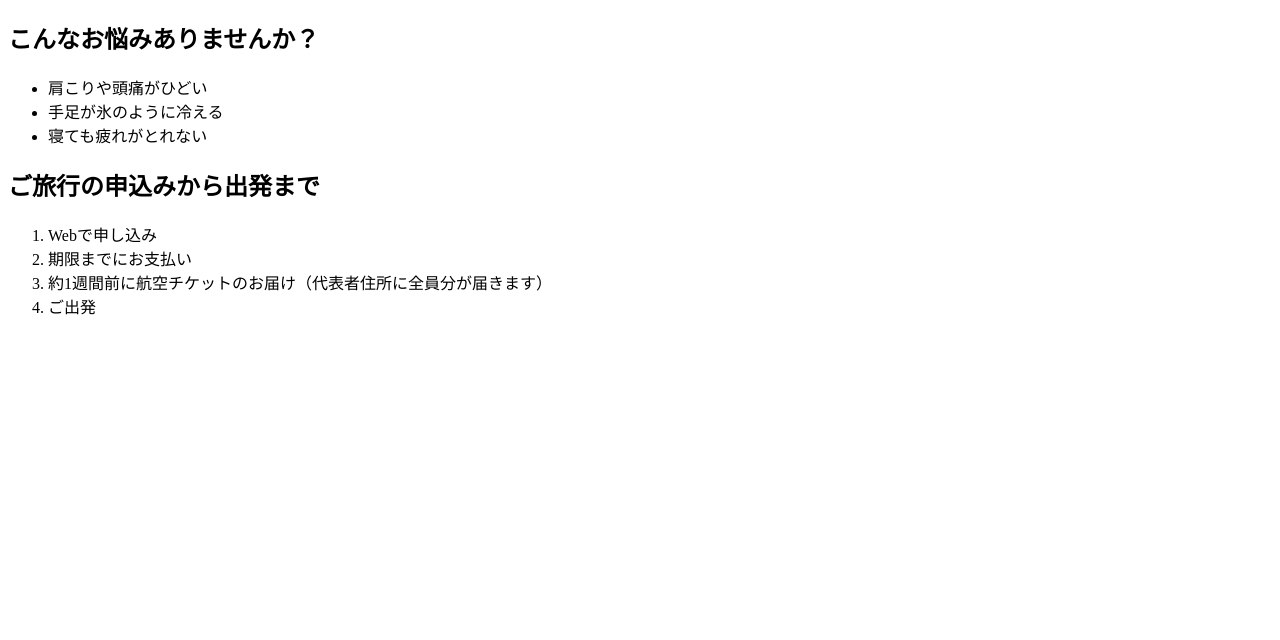
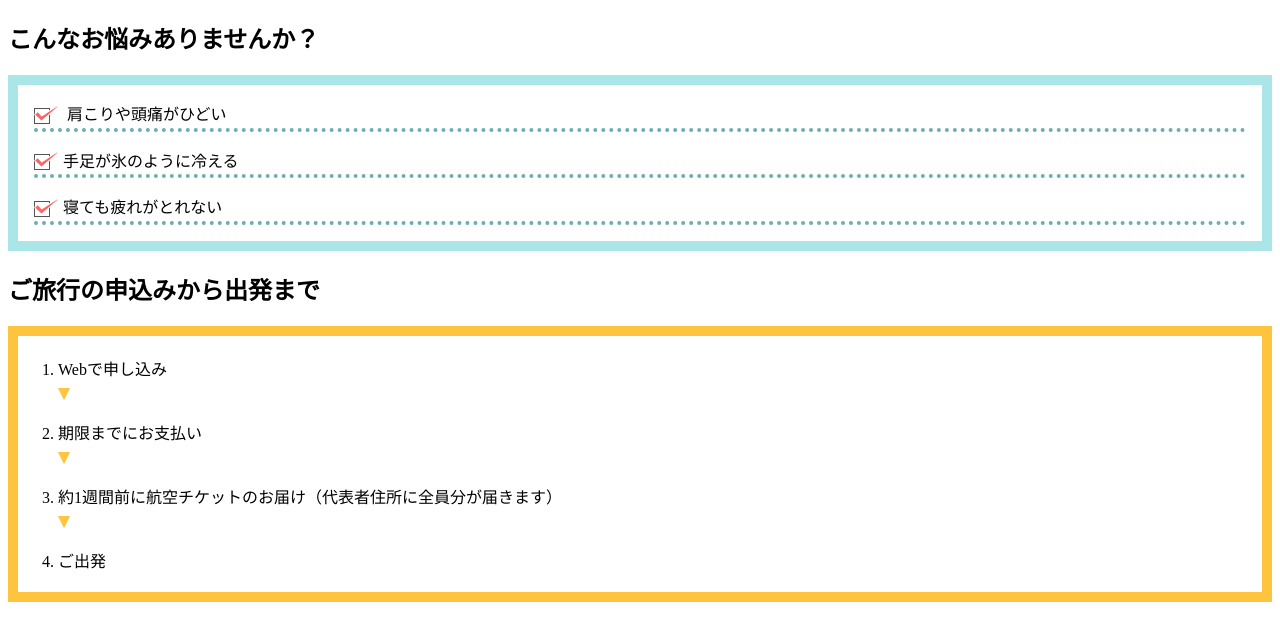
Before and after one commit to tarosjk3/202510_HTMLCSS_textbook, a plain HTML site: page lesson3/3-08.html in a window 1280 px wide. Drawn offline with Linux system fonts and the light colour scheme.

Commit message:
Leeson3まで終了

```diff
--- a/lesson3/3-08.html
+++ b/lesson3/3-08.html
@@ -11,7 +11,10 @@
 <body>
     <h2>こんなお悩みありませんか？</h2>
     <ul>
-        <li>肩こりや頭痛がひどい</li>
+        <li>
+            <!-- 擬似要素 -->
+            肩こりや頭痛がひどい
+        </li>
         <li>手足が氷のように冷える</li>
         <li>寝ても疲れがとれない</li>
     </ul>
--- a/lesson3/css/style.css
+++ b/lesson3/css/style.css
@@ -88,3 +88,44 @@ a.button-link2:active {
     /* transform: translateY(4px); */
     margin-top: 44px;
 }
+
+/* 3−08 */
+ul {
+    border: 10px solid #aae5e7;
+    padding: 1em 1em 0;
+    list-style: none;
+}
+
+/* 子孫セレクタ */
+ul li {
+    border-bottom: 4px dotted #6baeb3;
+    margin-bottom: 1em;
+}
+
+/* 擬似要素(インライン扱い) */
+ul li::before {
+    content: url(../img/check.png);
+    margin-right: 4px;
+    vertical-align: middle;
+}
+
+
+ol {
+    border: 10px solid #ffc43d;
+    padding: 20px 40px;
+}
+
+ol li {
+    margin-bottom: 20px;
+    background: url(../img/arrow.png) no-repeat left bottom;
+    padding-bottom: 20px;
+}
+
+ol li:last-of-type {
+    padding-bottom: 0;
+    margin-bottom: 0;
+    /* どちらでもOK */
+    background: transparent;/* 色を透明 */
+    background: none;/* 背景画像なし */
+
+}
```
Also changed, not shown: lesson3/challenge.html (added, +29 -0 lines), lesson3/img/arrow.png (added), lesson3/img/check.png (added), lesson3/style.css (line endings or trailing spaces), 1 other file.
